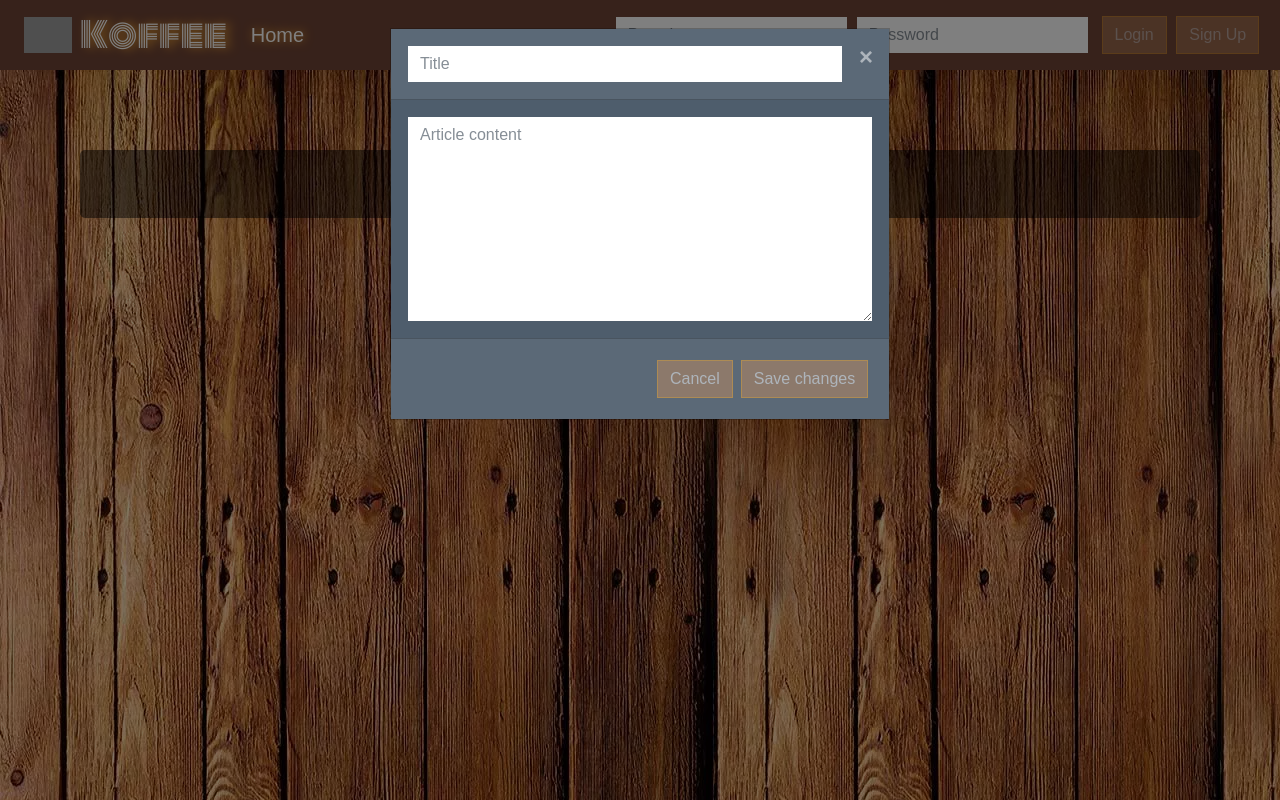
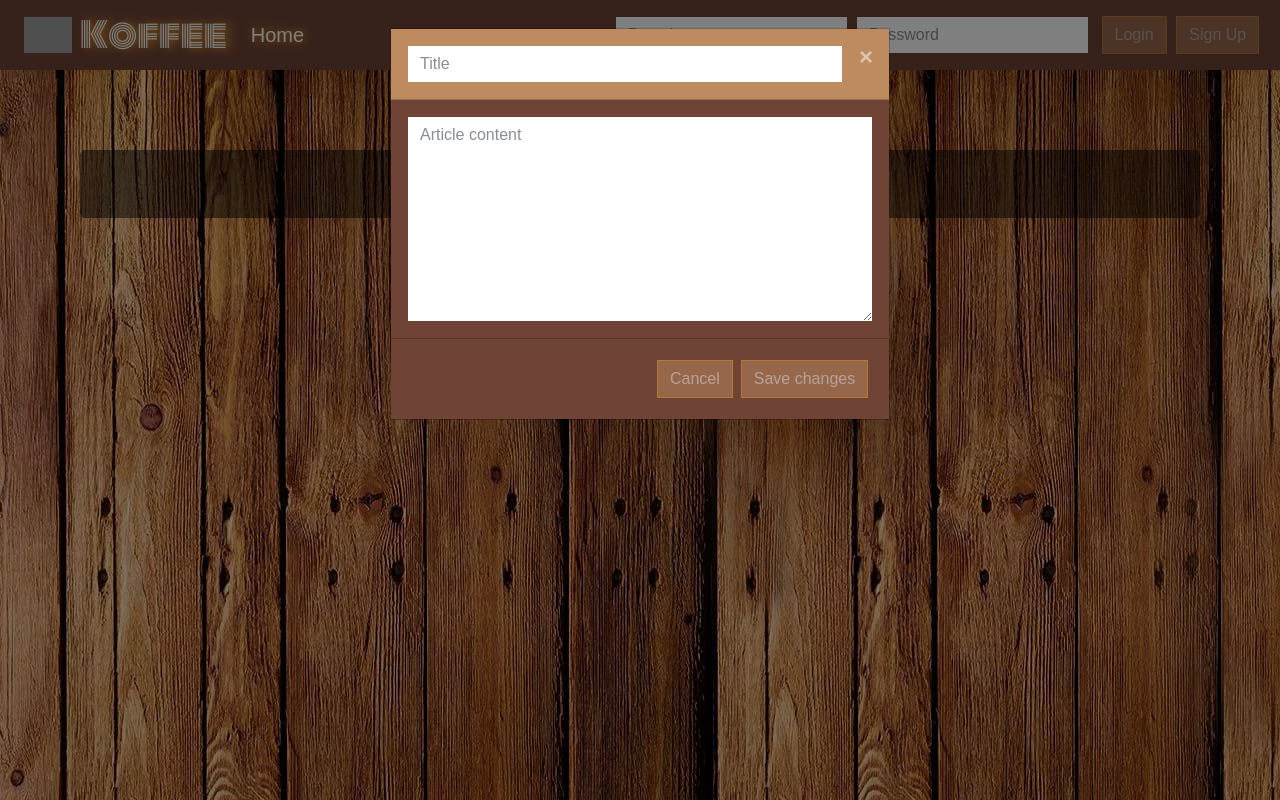
Before and after one commit to VadimRadermacher/BlogPhp, a PHP site: template slim-twig/app/views/pages/dashboard.twig in a window 1280 px wide, after a click on "+ Add new article". Run offline with PHP 8.4, Linux system fonts and the light colour scheme; the template is opened without the code that fills it, so the values that code supplies are empty; some libraries are stand-ins or nearby versions; some web fonts are replaced; grey boxes are pictures that could not be loaded.

Commit message:
modals color

```diff
--- a/slim-twig/src/scss/master.scss
+++ b/slim-twig/src/scss/master.scss
@@ -108,6 +108,15 @@ font-weight: bold;
 .card-body {
   background-color: #6F4436;
   text-align: center;
+  }
+  .modal-body {
+    background-color: #6F4436;
+  }
+  .modal-header {
+    background-color: #BE8A60;
+  }
+  .modal-footer {
+    background-color: #6F4436;
   }
 .card {
   border:none;
```
Also changed, not shown: slim-twig/public/css/master.css.
